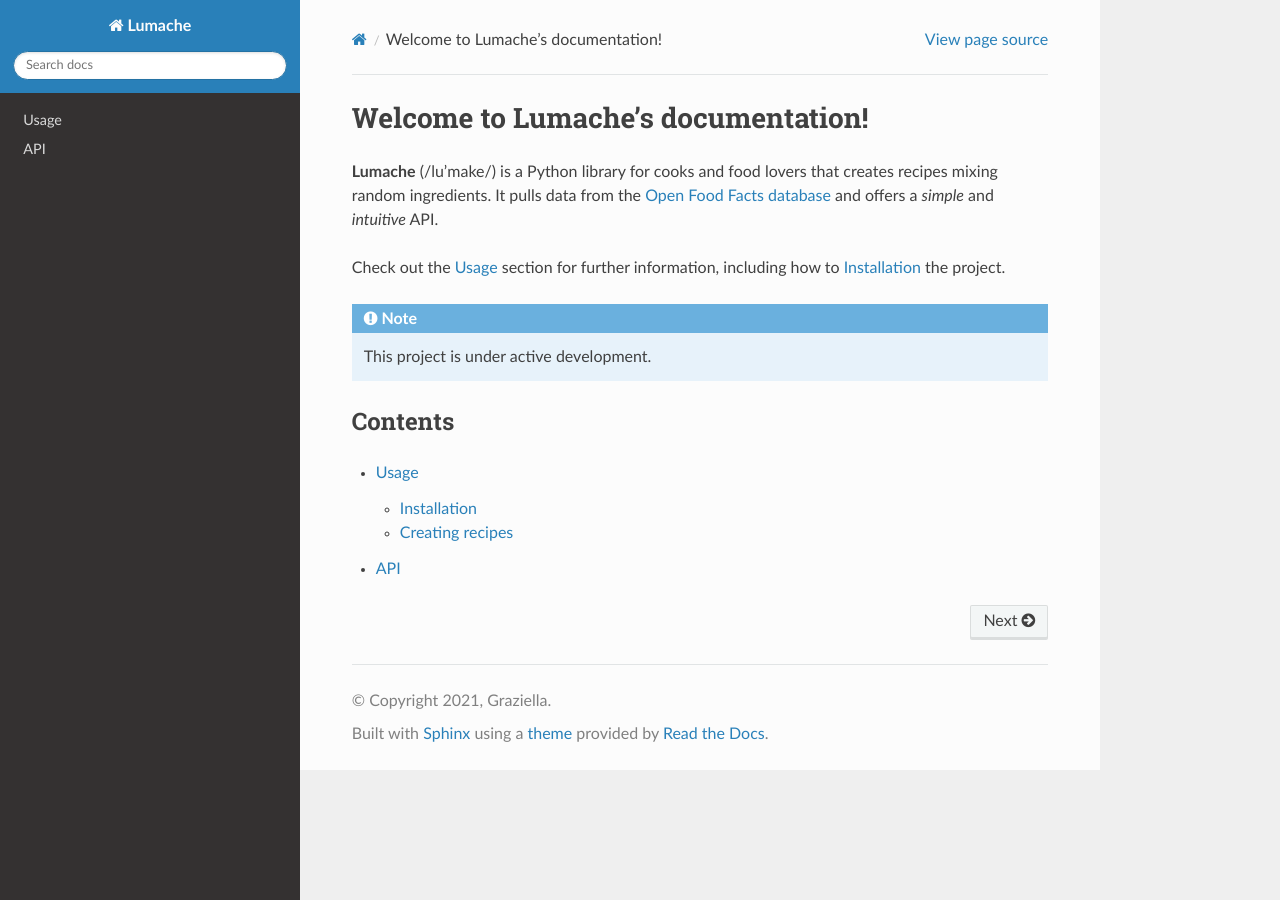
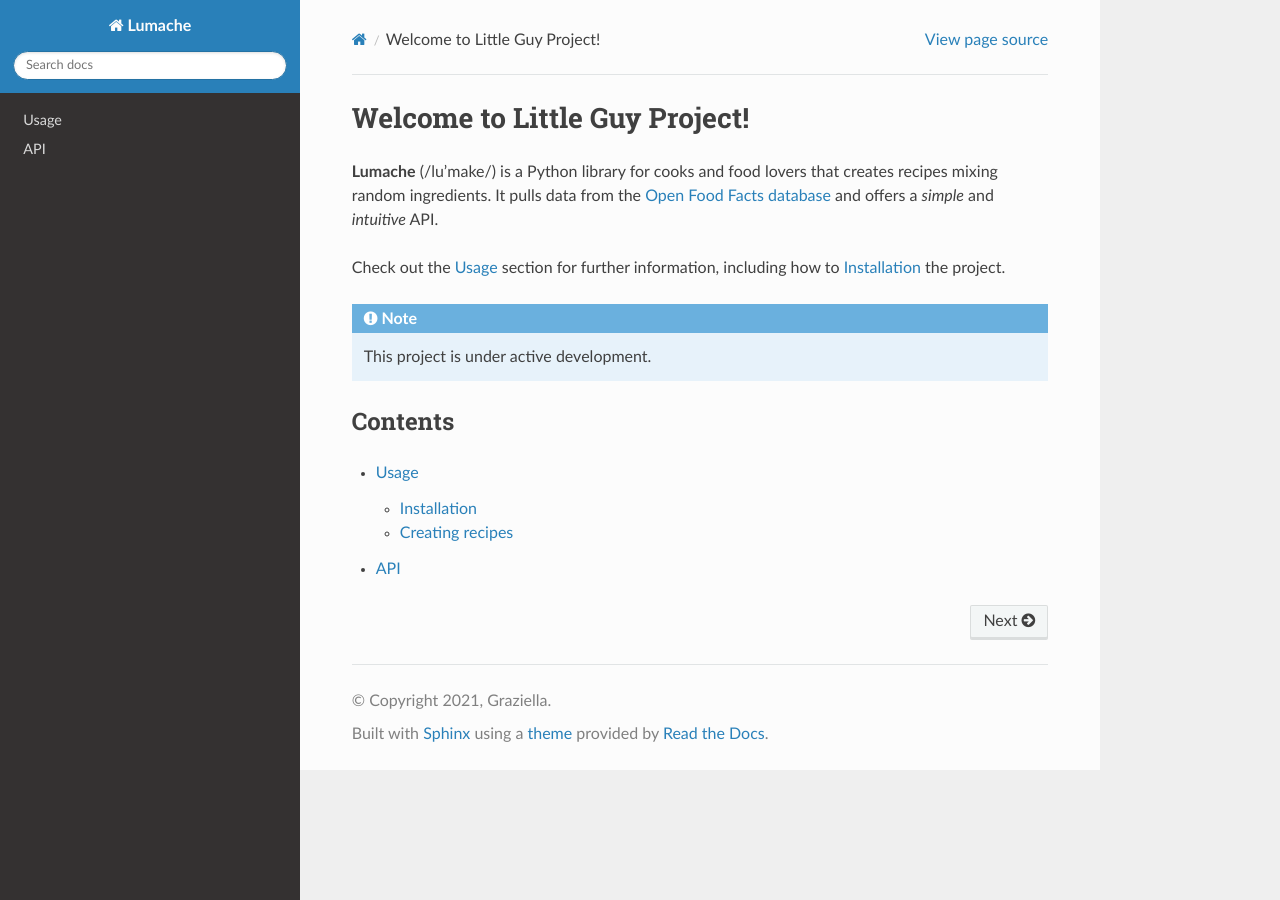
Before and after one commit to readthedocs/tutorial-template, a Sphinx documentation site: the page built from docs/source/index.rst, in a window 1280 px wide. Built offline with Sphinx 7.4.7 and the Read the Docs theme 3.1.0, drawn with Linux system fonts in a browser that asks for light colours.

Commit message:
Update project name in documentation

```diff
--- a/docs/source/index.rst
+++ b/docs/source/index.rst
@@ -1,4 +1,4 @@
-Welcome to Lumache's documentation!
+Welcome to Little Guy Project!
 ===================================
 
 **Lumache** (/lu'make/) is a Python library for cooks and food lovers
```
